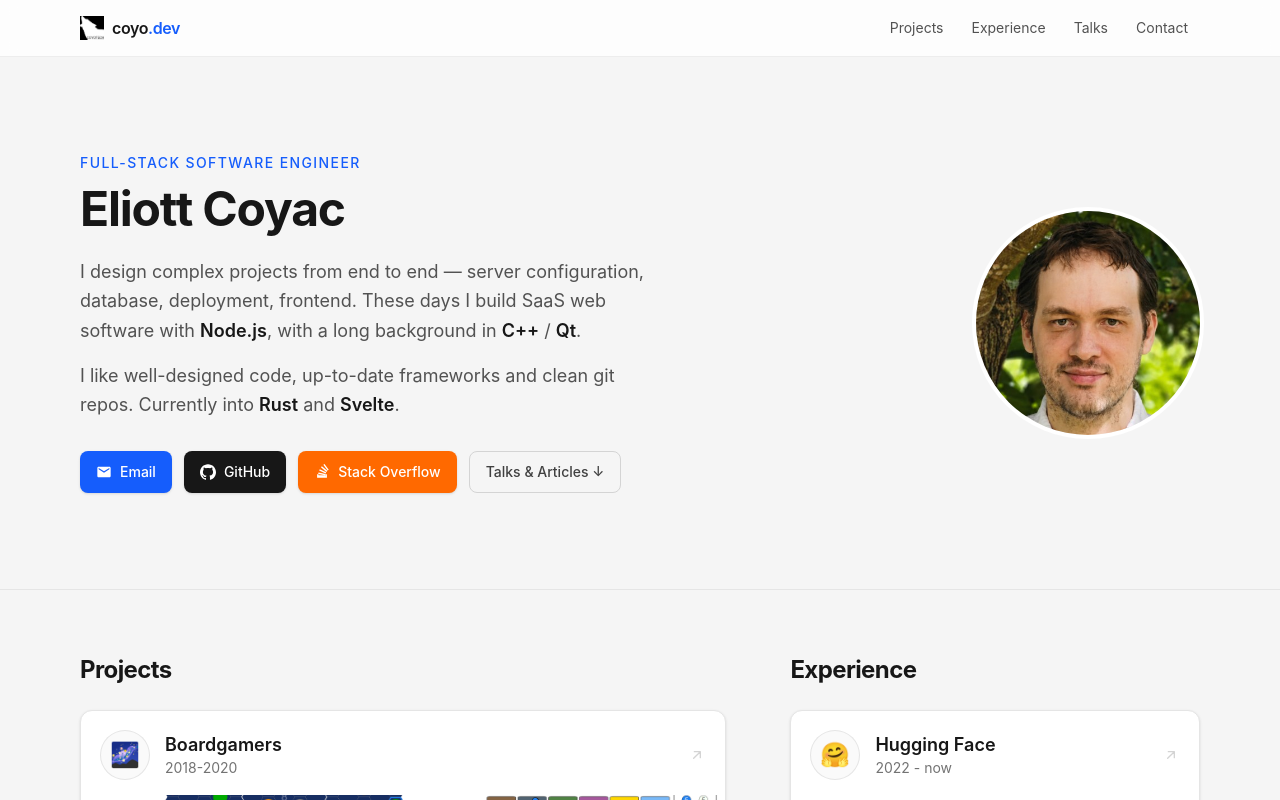
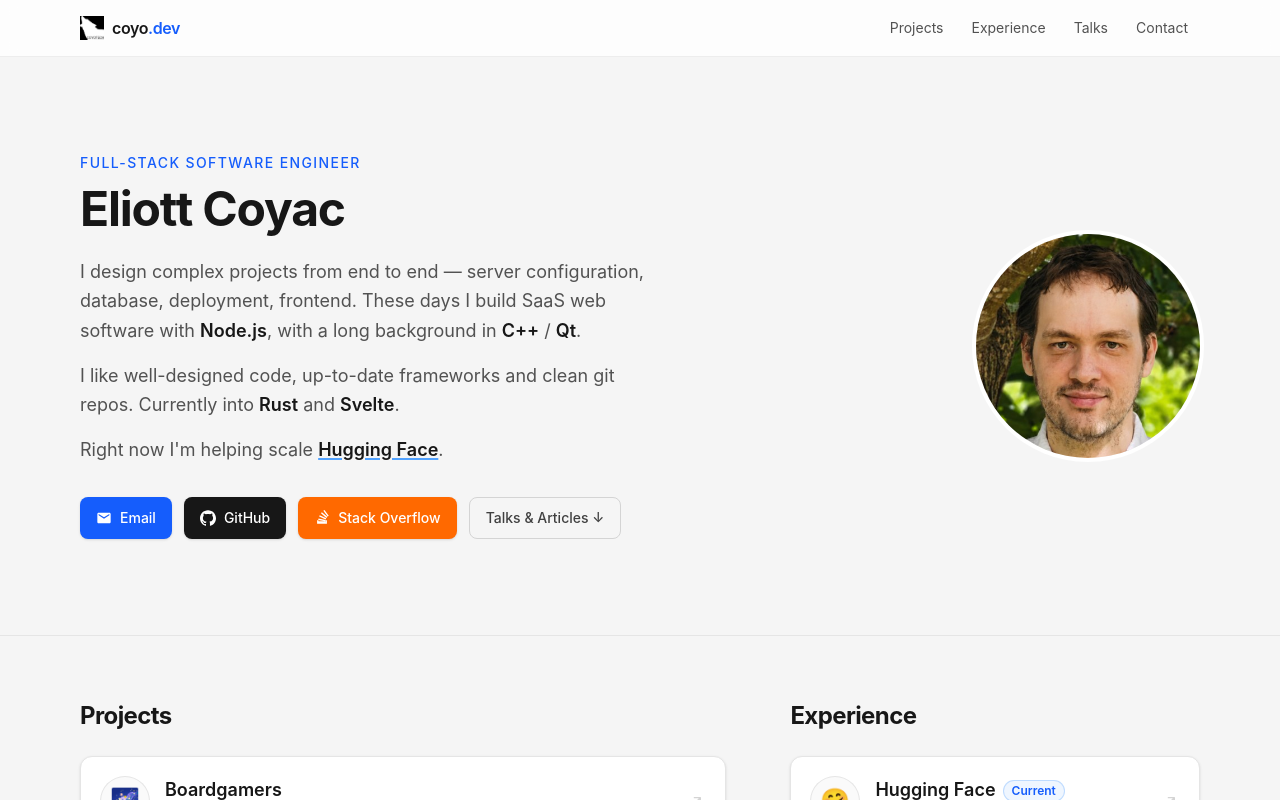
Before and after one commit to coyotte508/coyo, a SvelteKit app: page / in a window 1280 px wide. Shown: the top 800 px of the page. Built offline with nearby package versions, Linux system fonts and the light colour scheme.

Commit message:
Mark Hugging Face as current role; mention it in the hero

```diff
--- a/src/lib/Experience.svelte
+++ b/src/lib/Experience.svelte
@@ -59,9 +59,15 @@
 		{/if}
 		<div class="min-w-0">
 			<h2
-				class="truncate text-lg font-semibold leading-snug transition-colors group-hover:text-blue-600 dark:group-hover:text-blue-400"
+				class="flex items-center gap-2 text-lg font-semibold leading-snug transition-colors group-hover:text-blue-600 dark:group-hover:text-blue-400"
 			>
 				{project.title}
+				{#if project.current}
+					<span
+						class="rounded-full bg-blue-50 px-2 py-0.5 text-xs font-semibold text-blue-600 ring-1 ring-blue-200 dark:bg-blue-950 dark:text-blue-400 dark:ring-blue-800"
+						>Current</span
+					>
+				{/if}
 			</h2>
 			<p class="text-sm text-neutral-500 dark:text-neutral-400">{project.years}</p>
 		</div>
--- a/src/lib/projects.ts
+++ b/src/lib/projects.ts
@@ -25,6 +25,7 @@
   text: string;
   avatar?: string;
   icon?: string;
+  current?: boolean;
 }
 
 export const projects: Project[] = [
@@ -118,6 +119,7 @@
     title: "Hugging Face",
     link: "//huggingface.co",
     avatar: "🤗",
+    current: true,
     text: `Hugging Face is the platform where the ML community uploads hundreds of thousands of Models, Datasets and Spaces (demos). I help evolve the platform so it scales and meets its growing challenges:
 
 - Switched from a FS-based git backend to Gitaly
--- a/src/routes/+page.svelte
+++ b/src/routes/+page.svelte
@@ -60,6 +60,16 @@
 				I like well-designed code, up-to-date frameworks and clean git repos. Currently into
 				<b class="font-semibold text-neutral-900 dark:text-white">Rust</b> and
 				<b class="font-semibold text-neutral-900 dark:text-white">Svelte</b>.
+			</p>
+			<p class="mt-4 max-w-xl text-lg leading-relaxed text-neutral-600 dark:text-neutral-300">
+				Right now I'm helping scale
+				<a
+					href="https://huggingface.co"
+					target="_blank"
+					rel="noopener noreferrer"
+					class="font-semibold text-neutral-900 underline decoration-blue-400 decoration-2 underline-offset-2 hover:text-blue-600 dark:text-white dark:hover:text-blue-400"
+					>Hugging Face</a
+				>.
 			</p>
 			<p class="mt-4 text-neutral-600 md:hidden dark:text-neutral-300">
 				I also <a href="#talks" class="font-medium text-blue-600 hover:underline dark:text-blue-400">write and talk</a>
```
Also changed, not shown: mongoku.png (added).
